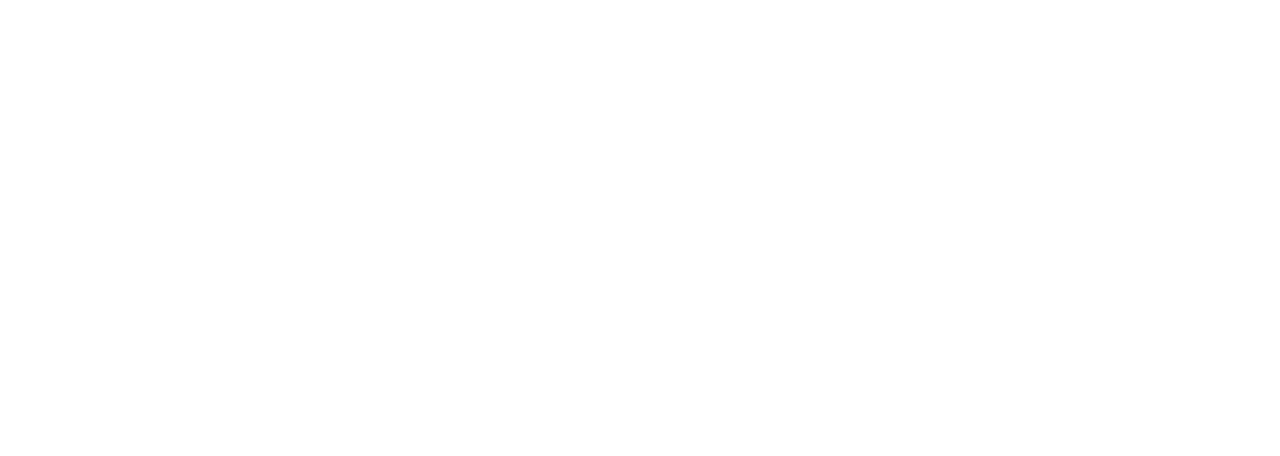
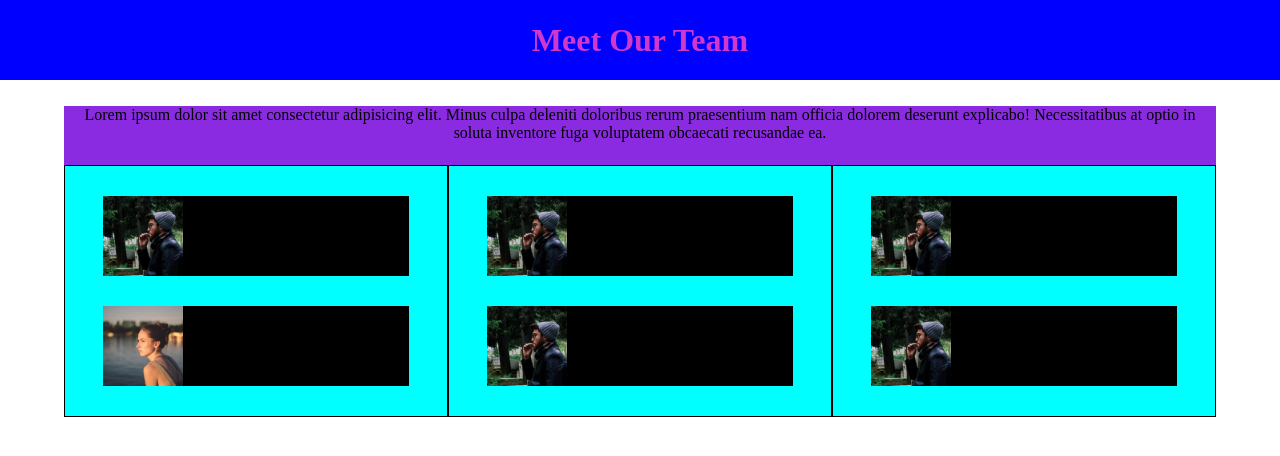
Before and after one commit to scarpi2001/html-css-float-cards, a plain HTML site: page index.html in a window 1280 px wide. Drawn offline with Linux system fonts and the light colour scheme.

Commit message:
complete_page_setup

```diff
--- a/css/style.css
+++ b/css/style.css
@@ -1,19 +1,70 @@
 /* generali */
-*{
+* {
     margin: 0;
     padding: 0;
     box-sizing: border-box;
 }
 
-body{
+body {
     font: ;
-    font-size: 14px;
+    font-size: 16px;
 }
 
 /* header */
-header{
-    height: 100px;
-    color: rgb(233, 89, 233);
+header {
+    height: 80px;
+    color: rgb(207, 55, 207);
+    text-align: center;
+    padding: 30px 0;
+    margin-bottom: 2%;
+    line-height: 20px;
     /* DEBUG */
     background-color: blue;
 }
+
+/* main */
+.container {
+    width: 90%;
+    margin: auto;
+    /* DEBUG */
+    background-color: blueviolet;
+}
+
+.container p {
+    text-align: center;
+    margin-bottom: 2%;
+}
+
+.container ::after {
+    content: "";
+    display: table;
+    clear: both;
+}
+
+.row {
+    /* DEBUG */
+    background-color: brown;
+    height: 200px;
+}
+
+.col {
+    width: calc(100% / 3);
+    float: left;
+    /* DEBUG */
+    border: solid 1px black;
+    background-color: aqua;
+
+}
+
+.card {
+    height: 80px;
+    width: 80%;
+    margin: 30px 10%;
+    /* DEBUG */
+    background-color: black;
+}
+
+.card img {
+    max-width: 80px;
+    float: left;
+}
--- a/index.html
+++ b/index.html
@@ -10,38 +10,52 @@
 
 <body>
     <!-- header -->
+    <header>
+        <h1>Meet Our Team</h1>
+    </header>
 
     <!-- main -->
+    <main>
         <div class="container">
-            <p></p>
-            <div class="principal">
-                <!-- prima riga -->
+            <p>
+             Lorem ipsum dolor sit amet consectetur adipisicing elit. Minus culpa deleniti doloribus rerum praesentium nam officia dolorem deserunt explicabo! Necessitatibus at optio in soluta inventore fuga voluptatem obcaecati recusandae ea.
+            </p>
+
+            <!-- sezione cards -->
+            <section>
                 <div class="row">
                     <div class="col">
+                        <div class="card">
+                            <img src="img/male1.png" alt="Marco Bianchi">
+                        </div>
+                        <div class="card">
+                            <img src="img/female2.png" alt="Marta Ipsum">
+                        </div>
+                    </div>
 
+                    <div class="col">
+                        <div class="card">
+                            <img src="img/male1.png" alt="Marco Bianchi">
+                        </div>
+                        <div class="card">
+                            <img src="img/male1.png" alt="Marco Bianchi">
+                        </div>
                     </div>
+
                     <div class="col">
+                        <div class="card">
+                            <img src="img/male1.png" alt="Marco Bianchi">
+                        </div>
+                        <div class="card">
+                            <img src="img/male1.png" alt="Marco Bianchi">
+                    </div>
 
-                    </div>
-                    <div class="col">
 
-                    </div>
                 </div>
-                <!-- seconda riga -->
-                <div class="row">
-                    <div class="col">
+            </section>
 
-                    </div>
-                    <div class="col">
-
-                    </div>
-                    <div class="col">
-
-                    </div>
-                </div>
-
-            </div>
         </div>
+    </main>
 
 </body>
 </html>
```
